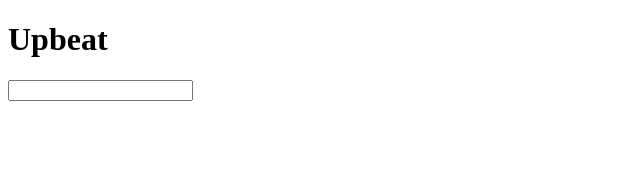
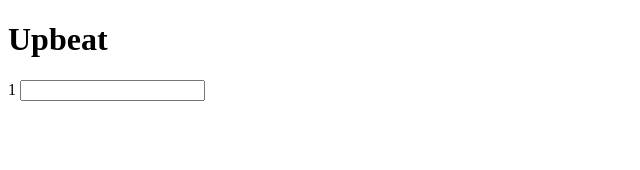
Before and after one commit to EEscalas/UpBeat, an Angular app in the folder upbeat-front-end/: page /guest/1/password in a window 1280 px wide. Shown: the top 170 px of the page, without its empty margins (0-640 px from the left). Built offline with nearby package versions, Linux system fonts and the light colour scheme.

Commit message:
guest password page identifies partyname from url

```diff
--- a/upbeat-front-end/src/app/existing-party-password/existing-party-password.component.html
+++ b/upbeat-front-end/src/app/existing-party-password/existing-party-password.component.html
@@ -1,3 +1,4 @@
 <p>
+  {{partyName}}
  <input>
 </p>
--- a/upbeat-front-end/src/app/existing-party-password/existing-party-password.component.ts
+++ b/upbeat-front-end/src/app/existing-party-password/existing-party-password.component.ts
@@ -1,15 +1,21 @@
 import { Component, OnInit } from '@angular/core';
+import { Router } from '@angular/router';
+import { ActivatedRoute } from '@angular/router';
 
 @Component({
   selector: 'app-existing-party-password',
   templateUrl: './existing-party-password.component.html',
   styleUrls: ['./existing-party-password.component.css']
 })
+
 export class ExistingPartyPasswordComponent implements OnInit {
 
-  constructor() { }
+  constructor(private route: ActivatedRoute) { }
+
+  partyName: string;
 
   ngOnInit() {
+    this.partyName = this.route.snapshot.paramMap.get('name');
   }
 
 }
```
